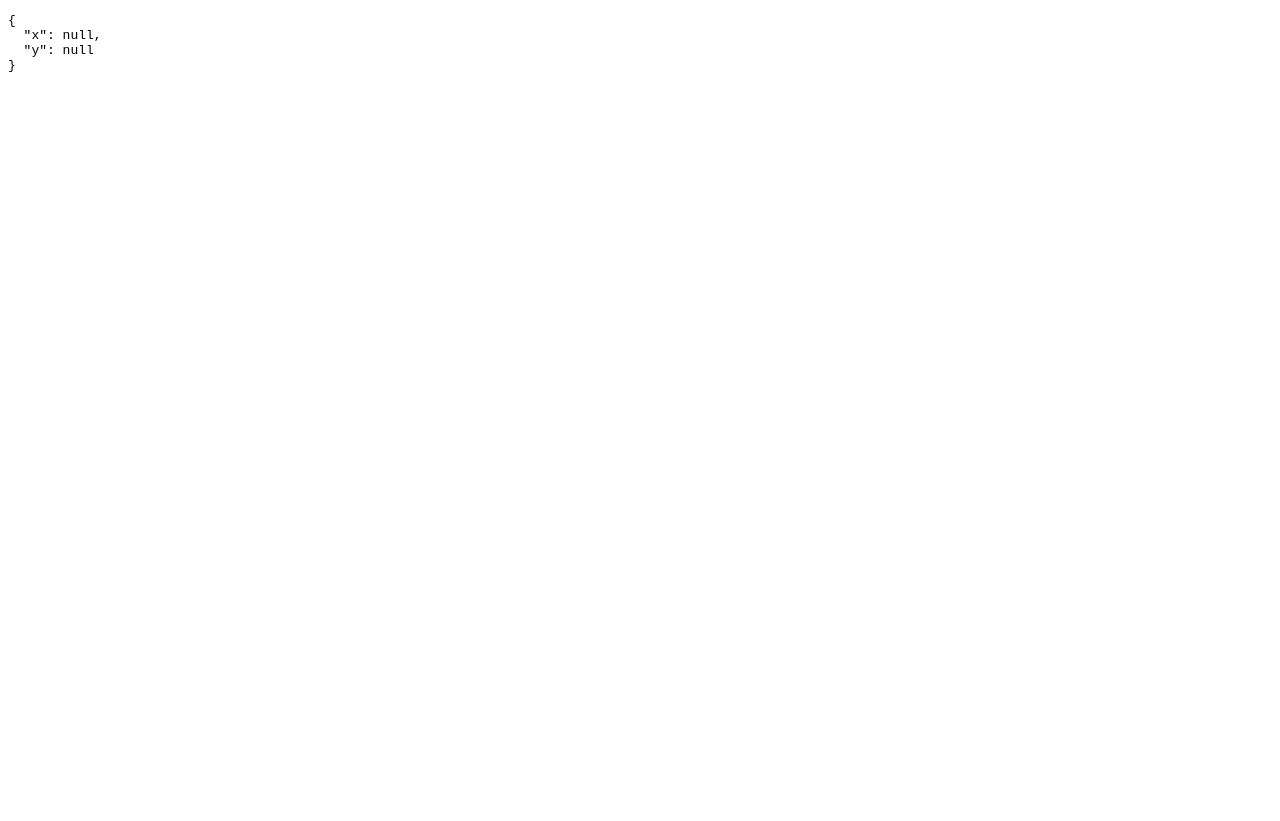
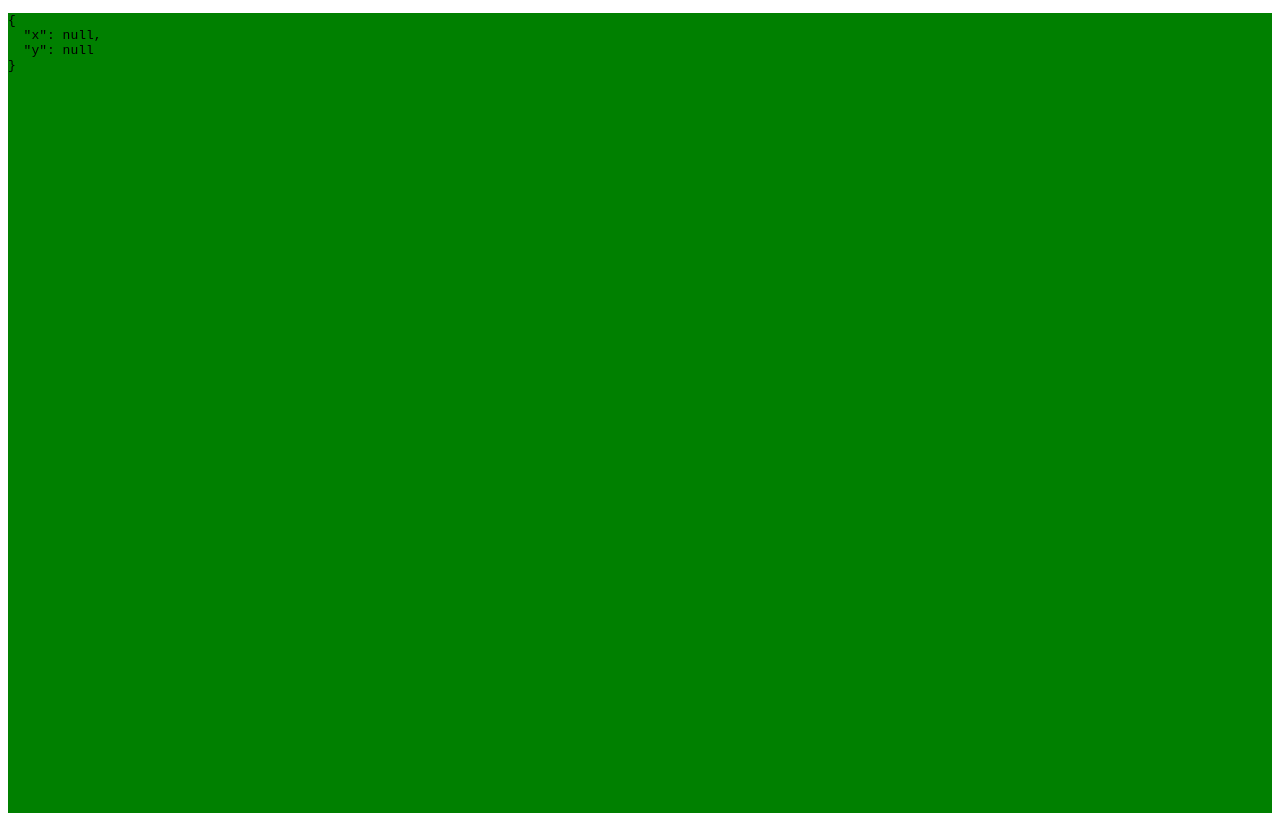
Before and after one commit to desarrollocml/custom_hooks, a React (Create React App) app: page / in a window 1280 px wide. Before the commit the page ends 800 px from the top, so only its background shows below. Built offline with nearby package versions, Linux system fonts and the light colour scheme.

Commit message:
cambiando color al pasar la mitad de la pantalla

```diff
--- a/src/MouseApp.js
+++ b/src/MouseApp.js
@@ -3,11 +3,13 @@ import useMousePosition from "./hooks/useMousePosition";
 export default function MouseApp() {
   const position = useMousePosition();
 
-    return (
-    <div>
-        <pre>
-            {JSON.stringify(position, null, 2)}
-        </pre>
+  const background = position.x < window.innerWidth / 2
+  ? "green"
+  : "orange";
+
+  return (
+    <div style={{ background, height: "100vh" }}>
+      <pre>{JSON.stringify(position, null, 2)}</pre>
     </div>
-  )
+  );
 }
```
